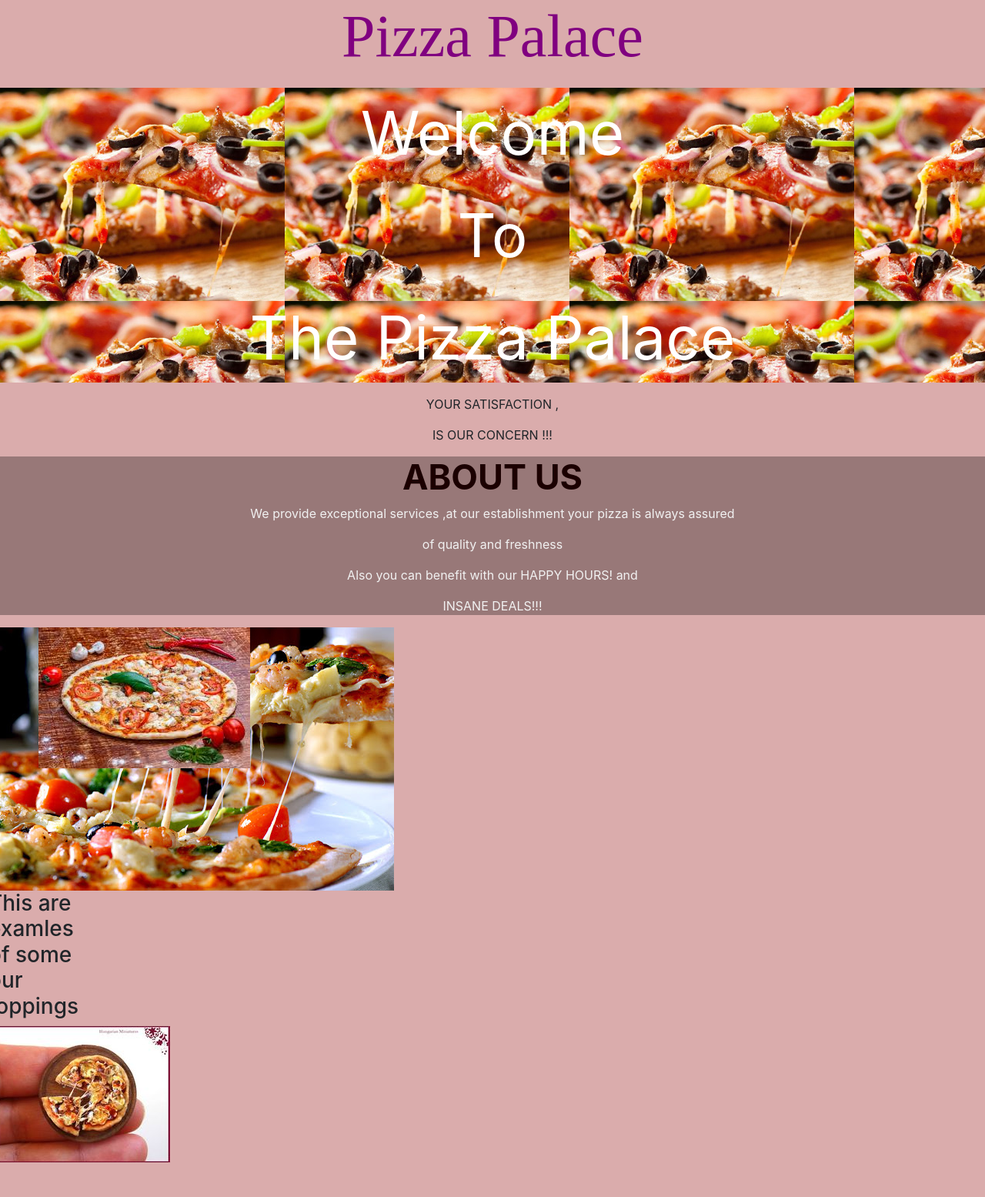
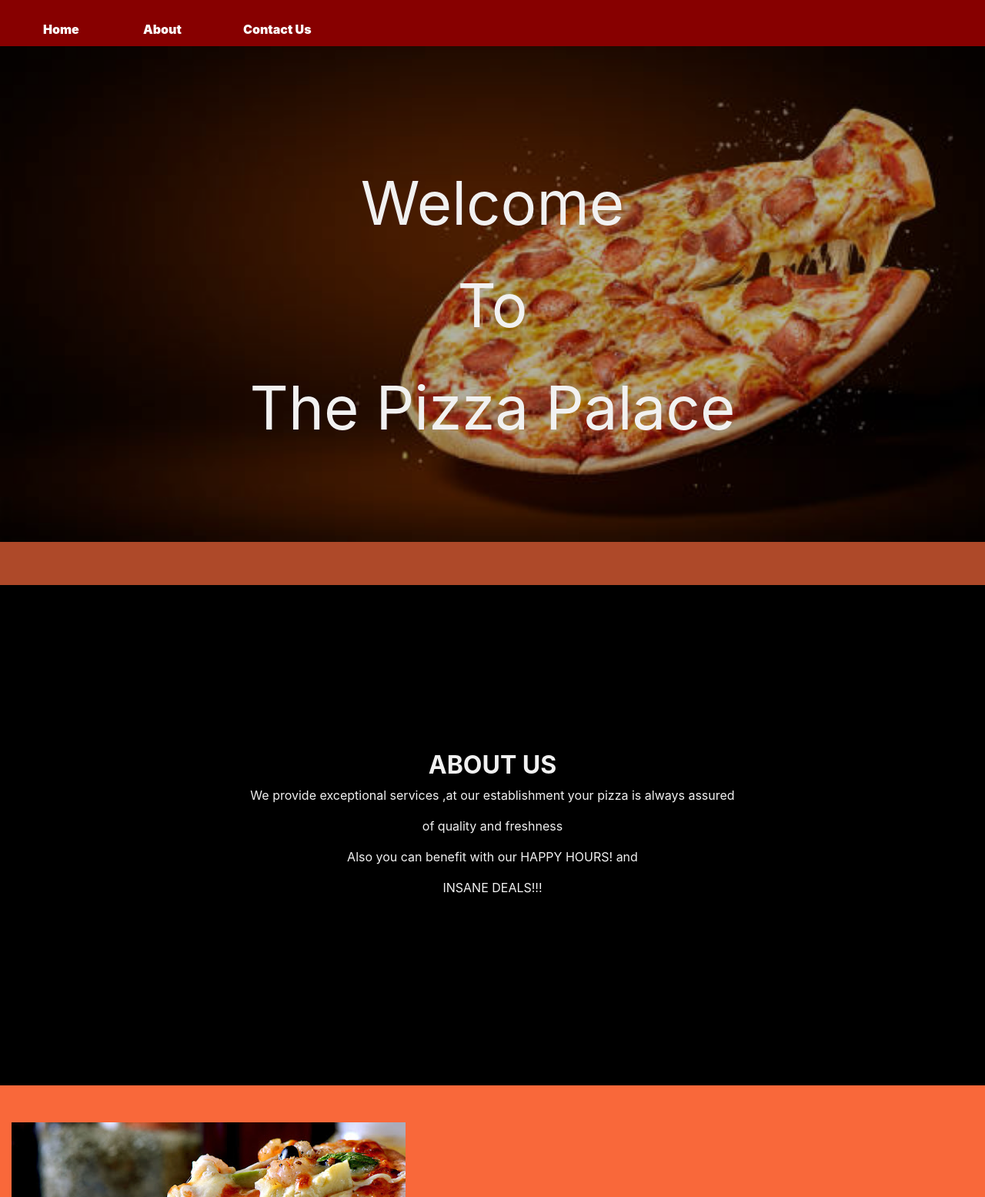
Before and after one commit to davidzeck/Pizza_Palace, a plain HTML site: page index.html in a window 1280 px wide. Shown: the top 1555 px of the page at 77% size. Drawn offline with Linux system fonts and the light colour scheme.

Commit message:
background-html

```diff
--- a/css/style.css
+++ b/css/style.css
@@ -1,13 +1,15 @@
 .fluid{
-    background-image: url(../images/pizza1.jpg);
+    background-image: url(../images/pizza-1.jpg);
     font-family: -apple-system, BlinkMacSystemFont, 'Segoe UI', Roboto, Oxygen, Ubuntu, Cantarell, 'Open Sans', 'Helvetica Neue', sans-serif;
-    height: 100%;
+    height: 700px;
     width: 100%;
+    background-repeat: no-repeat;
+    background-size: 100%;
 }
 h1 {
     text-align: center;
     font-family: 'Times New Roman', Times, serif;
-    color: purple;
+    color: f1f1f1;
     font-size: 78px;
 }
 p {
@@ -15,30 +17,50 @@ p {
 
 }
 .flow{
-    background-color: rgb(218, 172, 172);
+    background-color:#f9683a;
 }
 .figure-caption{
     font-size: 78px;
     text-align: center;
     color:white;
-    margin-top: 20px;
-    text-
+    margin-top: 60px;
+    bottom: 100;
+  background: rgb(0, 0, 0.3);
+  background: rgba(0, 0, 0, 0.3);
+  color: #f1f1f1;
+  width: 100%;
+  height:100%;
+  padding-top: 145px;
+}
+.navigation{
+    width: 700px;
+    text-align: left;
+    font-weight: 900;
+}
+.navigation li{
+    text-decoration: none;
+    width:130px;
+    float:left;
+    list-style: none;
 }
 .description{
-  bottom: 100;
-  background: rgb(0, 0, 0.3);
-  background: rgba(0, 0, 0, 0.3);
+  bottom: 150px;
+  background: #000;
   color: #f1f1f1;
   width: 100%;
 }
 h2{
     text-align: center;
     font-weight: bolder;
-    color:#1b0000;
+    color:#fff:
     font-size:45px;
 }
 .variety{
     max-width: 600px;
+
+}
+.aboutUs{
+    background-color: white;
 
 }
 .small{
@@ -68,3 +90,31 @@ body{
 .info {
     text-align: center;
 }
+.header {
+    padding: 10px 16px;
+    background: #870000;
+    color: #fff;
+    position: fixed;
+    width: 100%;
+    top: 0px;
+    z-index: 99;
+  }
+  .header li a{
+      color: #fff;
+  }
+  .content {
+    padding: 16px;
+  }
+
+  .sticky {
+    position: fixed;
+    top: 0;
+    width: 100%
+  }
+  .sticky + .content {
+    padding-top: 102px;
+  }
+  .aboutUs .description{
+      height: 650px;
+      padding: 215px;
+  }
--- a/index.html
+++ b/index.html
@@ -10,8 +10,15 @@
 </head>
 <body>
     <div class="flow">
-        <div id="myHeader">
-            <h1>Pizza Palace</h1>
+        <div class="header" id="myHeader">
+          <div class="navigation">
+            <ul>
+              <li><a href="#">Home</a></li>
+              <li><a href="#">About</a></li>
+              <li><a href="#">Contact Us</a></li>
+
+            </ul>
+          </div>
         </div>
       <div class="fluid">
         <div class="figure-caption">
@@ -19,8 +26,7 @@
           <p> To</p><p> The Pizza Palace </p>
         </div>
     </div>
-    <P>YOUR  SATISFACTION ,<P>
-    <P> IS  OUR CONCERN !!!</P>
+    <div class="aboutUs">
        <div class="description">
          <h2>ABOUT US</h2>
          <p>We provide exceptional services ,at our establishment your pizza is always  assured</p>
@@ -29,41 +35,42 @@
          <p>Also you can benefit with our HAPPY HOURS! and</p>
          <p>INSANE DEALS!!!</p>
         </div>
-        <div class="row">
-          <div class="col-6">
+      </div>
+      <br>
+      <br>
+        <div class="col-4">
             <img src="images/pizza2.jpg" alt="pizza1"
             stle="width:100%;">
-          </div>
-          <div class="col-6">
+
+
             <img src="images/pizza3.jpeg" alt="pizza2"
             stle="width:100%;">
-          </div>
+
             <h3>This are examles of some our toppings</h3>
-          </div>
-         <div class="row">
-          <div class="variety">
-            <div class="small">
+
+
             <img src="images/small_pizza.jpg" alt="small" stle="width:100%;">
-          </div>
+        </div>
           <br>
           <br>
 
-           <div class="medium">
+
               <img src="images/medium_pizza.png" alt="medium"
               stle="width:100%;">
-           </div>
+
            <br>
            <br>
-           <div class="large">
+
             <img src="images/large_pizza.jpg" alt="large"
             stle="width:100%;">
-           </div>
-          </div>
-          </div>
+
+
           <br>
           <br>
-          <div class="info ss">
-            <button type="menu" onclick="menus">MENU</button>
+          <div class="info">
+            <form>
+              <input type="button" value="MENU" onclick="openwin()">
+            </form>
           </div>
         </div>
     </div>
--- a/js/script.js
+++ b/js/script.js
@@ -1,12 +1,3 @@
-.onscroll = function() {myFunction()};
-
-var header = document.getElementById("myHeader");
-var sticky = header.offsetTop;
-
-function myFunction() {
-  if (window.pageYOffset > sticky) {
-    header.classList.add("sticky");
-  } else {
-    header.classList.remove("sticky");
-  }
+function openWin() {
+  window.open("https://www.w3schools.com");
 }
```
Also changed, not shown: images/pizza-1.jpg (added), images/pizza-2.jpg (added).
